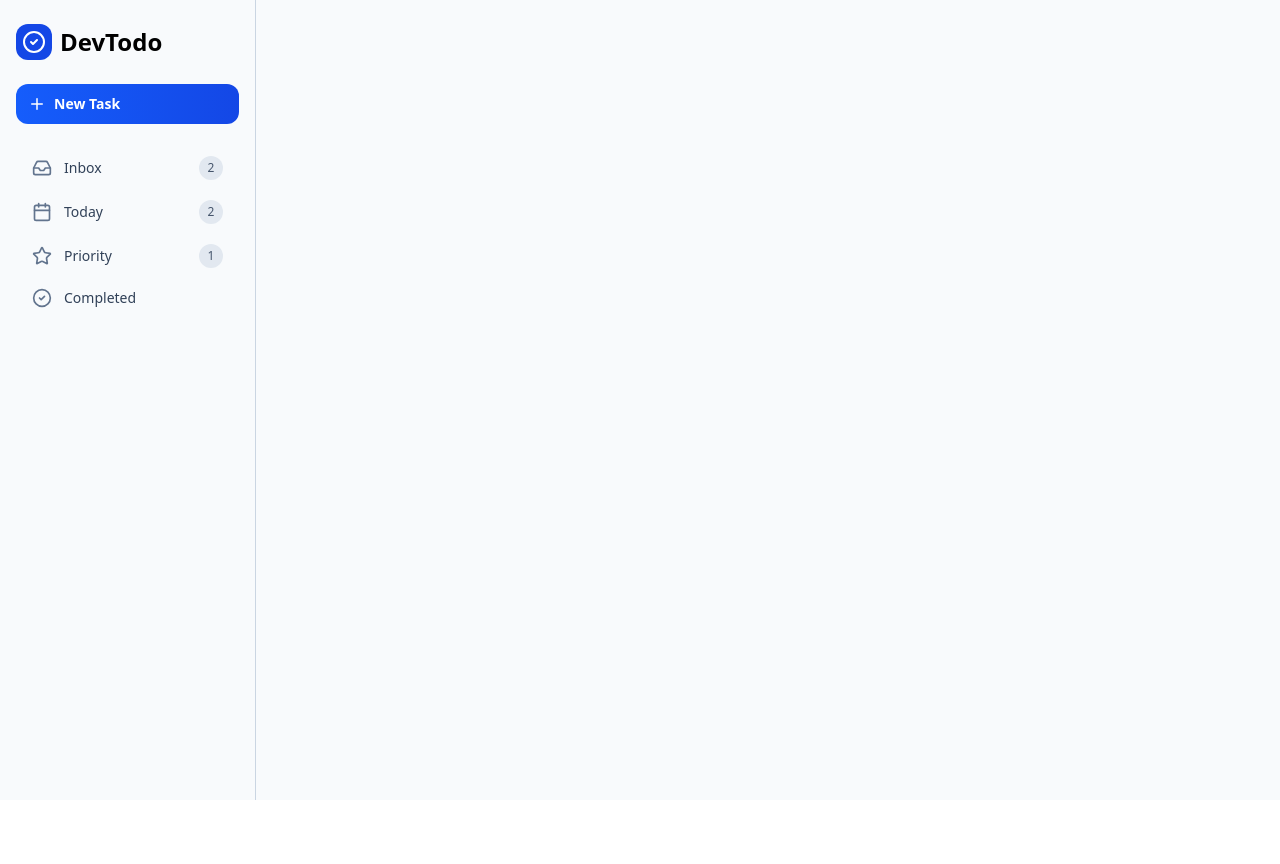
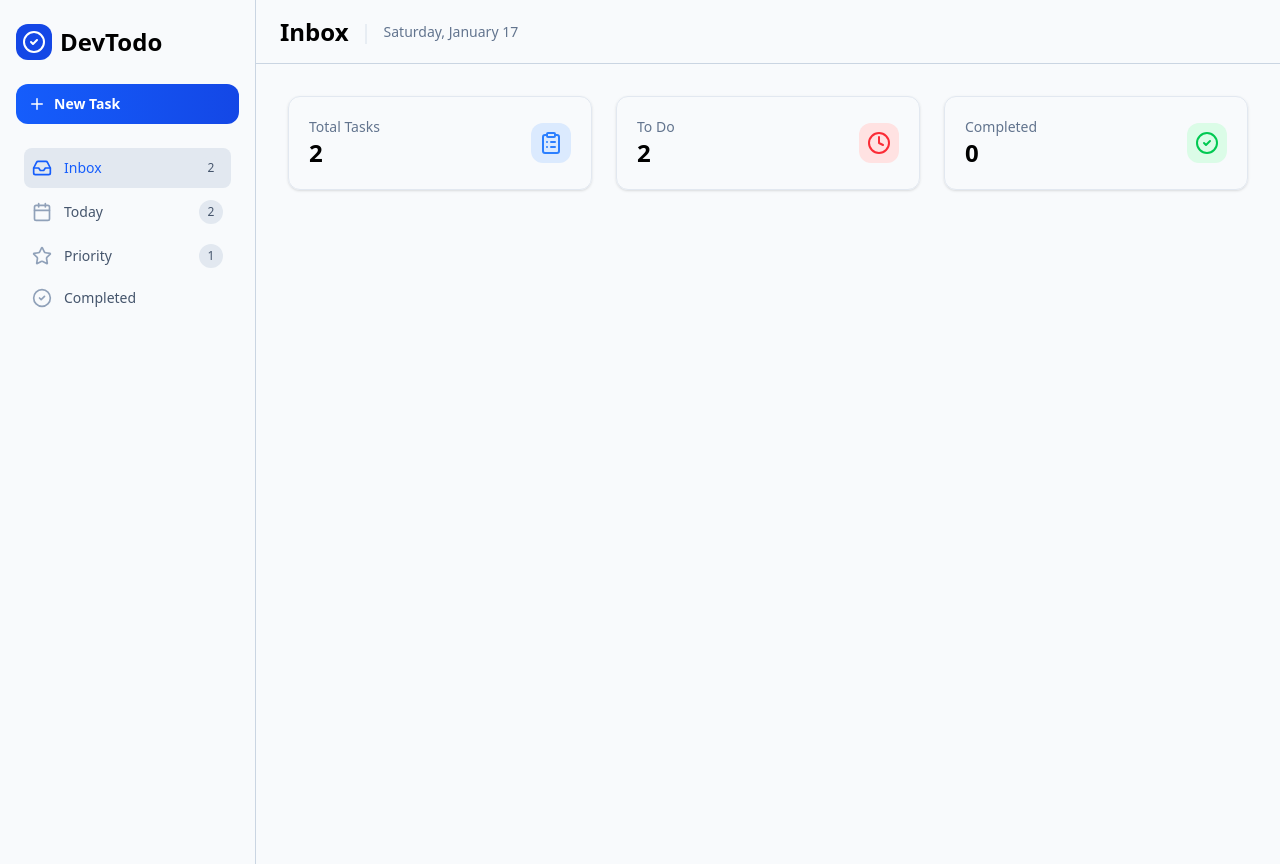
Before and after one commit to Timmiethy/todo-app, a React app in the folder frontend/: page / in a window 1280 px wide. Before the commit the page ends 800 px from the top, so only its background shows below. Built offline with nearby package versions, Linux system fonts and the light colour scheme; the HTML template or start-up script is replaced by a standard one.

Commit message:
statscard

```diff
--- a/frontend/src/App.tsx
+++ b/frontend/src/App.tsx
@@ -5,6 +5,8 @@ import SideBar from './components/layout/SideBar'
 import {TaskStatus, TaskPriority, type Task, Tab} from './types'
 
 import './App.css'
+import Header from './components/layout/Header'
+import MainContent from './components/layout/MainContent'
 
 function App() {
 
@@ -31,6 +33,7 @@ function App() {
 
   const [activeTab, setActiveTab] = useState<Tab>('Inbox');
   const [tasks, setTasks] = useState<Task[]>(mockData);
+  const taskCount = mockData.length;
   const toDoCount = mockData.filter(task => task.status === TaskStatus.TODO).length;
   const doneCount = mockData.filter(task => task.status === TaskStatus.DONE).length;
 
@@ -51,6 +54,13 @@ function App() {
       taskDoneCount = {doneCount}
       createTask = {createTask}
       />
+
+      <div className="flex-1 flex flex-col">
+        <Header
+        activeTab = {activeTab}/>
+
+        <MainContent taskCount={taskCount} toDoCount={toDoCount} doneCount={doneCount}/>
+      </div>
     </div>
   )
 }
--- /dev/null
+++ b/frontend/src/components/layout/Header.tsx
@@ -0,0 +1,30 @@
+import {Tab, dateString} from '../../types.ts'
+import {Search} from 'lucide-react'
+
+interface HeaderProps {
+    activeTab : Tab;
+}
+const Header = ({activeTab} : HeaderProps) => {
+    return (
+        <header className="p-6 w-full h-16 flex items-center justify-between border-b border-slate-300 z-10 sticky">
+            <div className="flex gap-3 items-center ">
+                <span className="text-2xl font-bold ">
+                    {activeTab}
+                </span>
+                <span className="text-slate-200 text-xl">
+                    |
+                </span>
+                <span className="text-slate-500 text-sm">
+                    {dateString}
+                </span>
+            </div>
+
+            {/* search bar */}
+            <div className="flex gap-3 ">
+
+            </div>
+
+        </header>
+    )
+}
+export default Header;
--- /dev/null
+++ b/frontend/src/components/layout/MainContent.tsx
@@ -0,0 +1,55 @@
+import {ClipboardList, Clock, CheckCircle2} from 'lucide-react'
+import StatsCard from '../ui/StatsCard'
+
+interface MainContentProps {
+    taskCount: number,
+    toDoCount: number,
+    doneCount: number
+}
+
+const MainContent = ({taskCount, toDoCount, doneCount} : MainContentProps) => {
+    const statsItem = [
+        {
+            name: 'Total Tasks',
+            count: taskCount,
+            icon: ClipboardList,
+            bgColor: 'bg-blue-100',
+            textColor: 'text-blue-500'
+        },
+        {
+            name: 'To Do',
+            count: toDoCount,
+            icon: Clock,
+            bgColor: 'bg-red-100',
+            textColor: 'text-red-500'
+        },
+        {
+            name: 'Completed',
+            count: doneCount,
+            icon: CheckCircle2,
+            bgColor: 'bg-green-100',
+            textColor: 'text-green-500'
+        }
+    ]
+    return (
+        // container
+        <div className="p-8 min-h-screen">
+            {/* stats grid */}
+            <div className="grid grid-cols-1 md:grid-cols-3 gap-6">
+                {statsItem.map(item => (
+                    <div key={item.name}>
+                    <StatsCard name={item.name}
+                    count={item.count}
+                    Icon={item.icon}
+                    textColor={item.textColor}
+                    bgColor={item.bgColor}/>
+                    </div>
+                    ))
+                }
+            </div>
+
+        </div>
+    )
+}
+
+export default MainContent;
--- a/frontend/src/components/layout/SideBar.tsx
+++ b/frontend/src/components/layout/SideBar.tsx
@@ -57,15 +57,20 @@ const navigationItems = [
                     <div
                         key={item.name}
                         onClick={() => setActiveTab(item.name)}
-                        className={`flex items-center justify-between rounded-lg px-2 py-2 hover:bg-slate-100`}
+                        className={`flex items-center justify-between rounded-lg px-2 py-2 cursor-pointer
+                            ${activeTab === item.name ? 'bg-slate-200 text-blue-600 font-medium' : 'hover:bg-slate-100 text-slate-600'}
+                            transition-all duration-250 group`}
                     >
                         {/* tab logo and name */}
                         <div className="flex gap-3 items-center">
-                            <item.icon className="text-slate-500 size-5"/>
-                            <span className="text-sm text-slate-700">{item.name}</span>
+                            <item.icon className={`size-5
+                                ${activeTab === item.name ? 'text-blue-600' : 'text-slate-400 group-hover:text-slate-600'}`}/>
+                            <span className="text-sm">{item.name}</span>
                         </div>
                         {/* count */}
-                        {item.count > 0 && <span className="flex w-6 h-6 text-xs items-center justify-center text-slate-600 bg-slate-200 rounded-full transition-colors duration-200">{item.count}</span>}
+                        {item.count > 0 && <span className="flex w-6 h-6 text-xs items-center
+                        justify-center text-slate-600 bg-slate-200 rounded-full transition-colors
+                        duration-200">{item.count}</span>}
                     </div>
                 ))}
             </nav>
--- /dev/null
+++ b/frontend/src/components/ui/StatsCard.tsx
@@ -0,0 +1,26 @@
+import {type LucideIcon} from 'lucide-react'
+
+interface StatsCardProps {
+    name: string,
+    count: number,
+    Icon: LucideIcon,
+    bgColor: string,
+    textColor: string
+}
+
+const StatsCard = ({name, count, Icon, bgColor, textColor} : StatsCardProps) => {
+    return (
+        <div
+        className="rounded-xl border border-slate-200 shadow-sm p-5 flex items-center justify-between">
+            <div>
+                <p className="text-slate-500 text-sm">{name}</p>
+                <p className="text-2xl text-black font-bold">{count}</p>
+            </div>
+            <div className={`w-10 h-10 flex items-center justify-center rounded-xl ${bgColor}`}>
+                <Icon size={24} className={textColor}/>
+            </div>
+        </div>
+    )
+}
+
+export default StatsCard;
--- a/frontend/src/types.ts
+++ b/frontend/src/types.ts
@@ -29,3 +29,11 @@ export interface Task {
     tags: string[];
     dueDate: string;
 }
+
+export const dateString = new Date().toLocaleDateString(
+    'en-US', {
+        weekday:'long',
+        month:'long',
+        day:'numeric'
+    }
+)
```
Also changed, not shown: frontend/tsconfig.json (+10 -2 lines), frontend/src/components/ui/PriorityIcon.tsx (line endings or trailing spaces).
